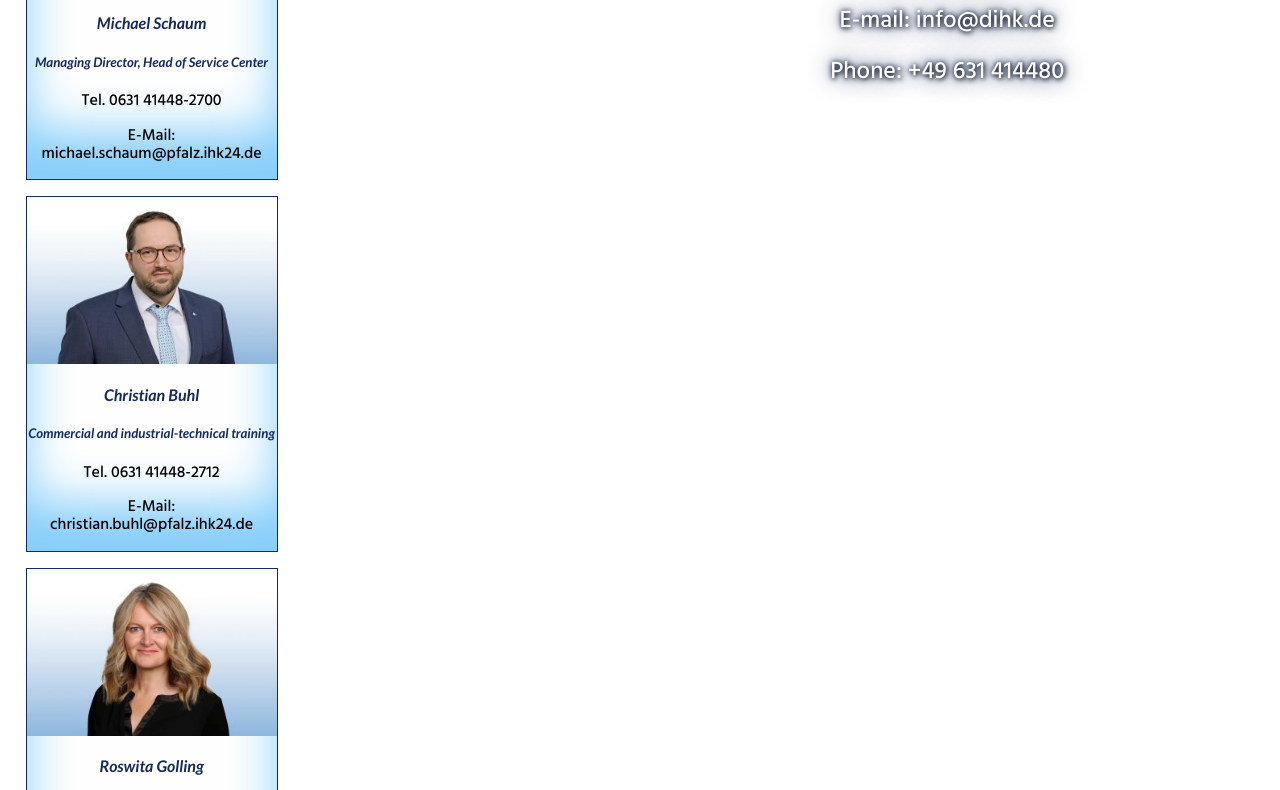
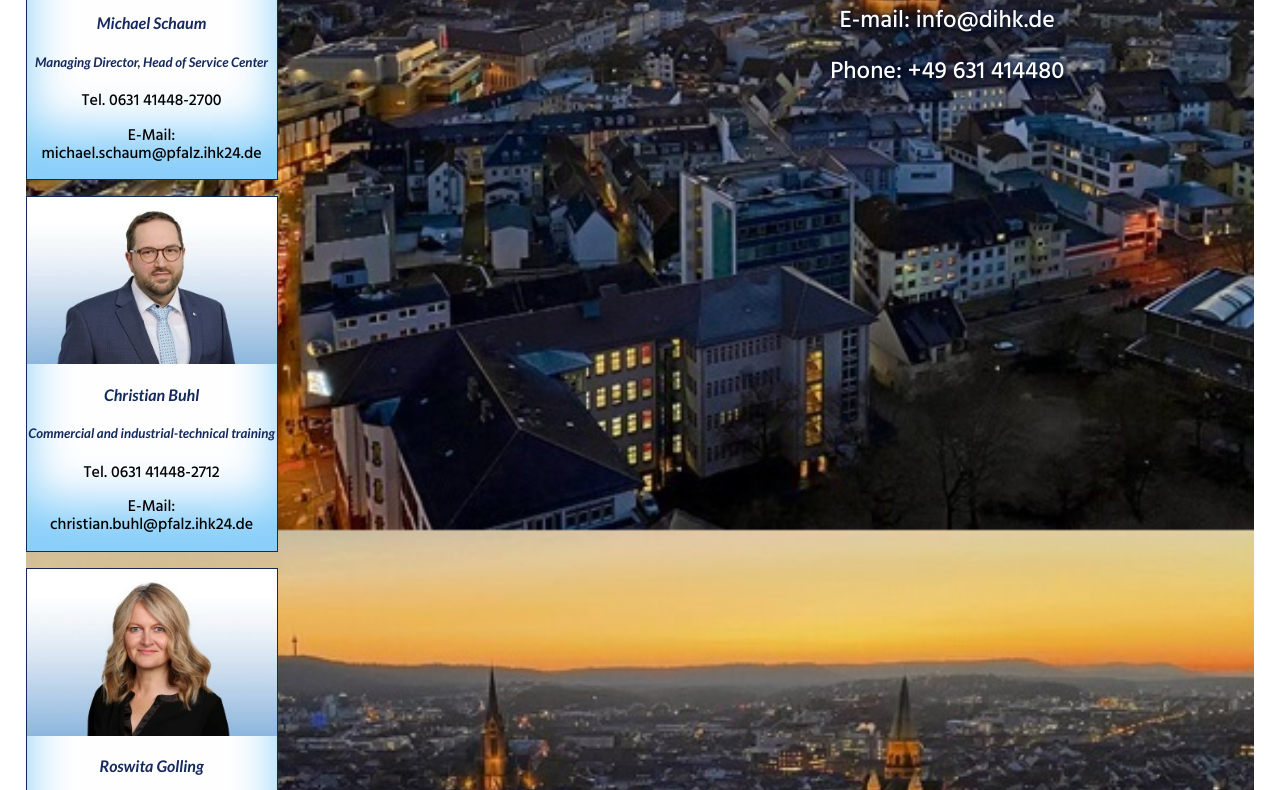
Before and after one commit to marinakreibring/wdd230, a plain HTML site: page chamber/contact.html in a window 1280 px wide. Shown: the part 584-1374 px from the top of the page. Drawn offline with Linux system fonts and the light colour scheme; the site is published under a folder, as on GitHub Pages, so addresses that start at the root find nothing.

Commit message:
path to image

```diff
--- a/chamber/styles/medium.css
+++ b/chamber/styles/medium.css
@@ -175,7 +175,7 @@
         bottom: 0;
     }
     #contact-background{
-        background-image: url("/chamber/images/Kaiser-hero.jpg");
+        background-image: url("../images/Kaiser-hero.jpg");
         background-repeat: no-repeat;
         background-attachment: fixed;
         background-size: cover;
```
